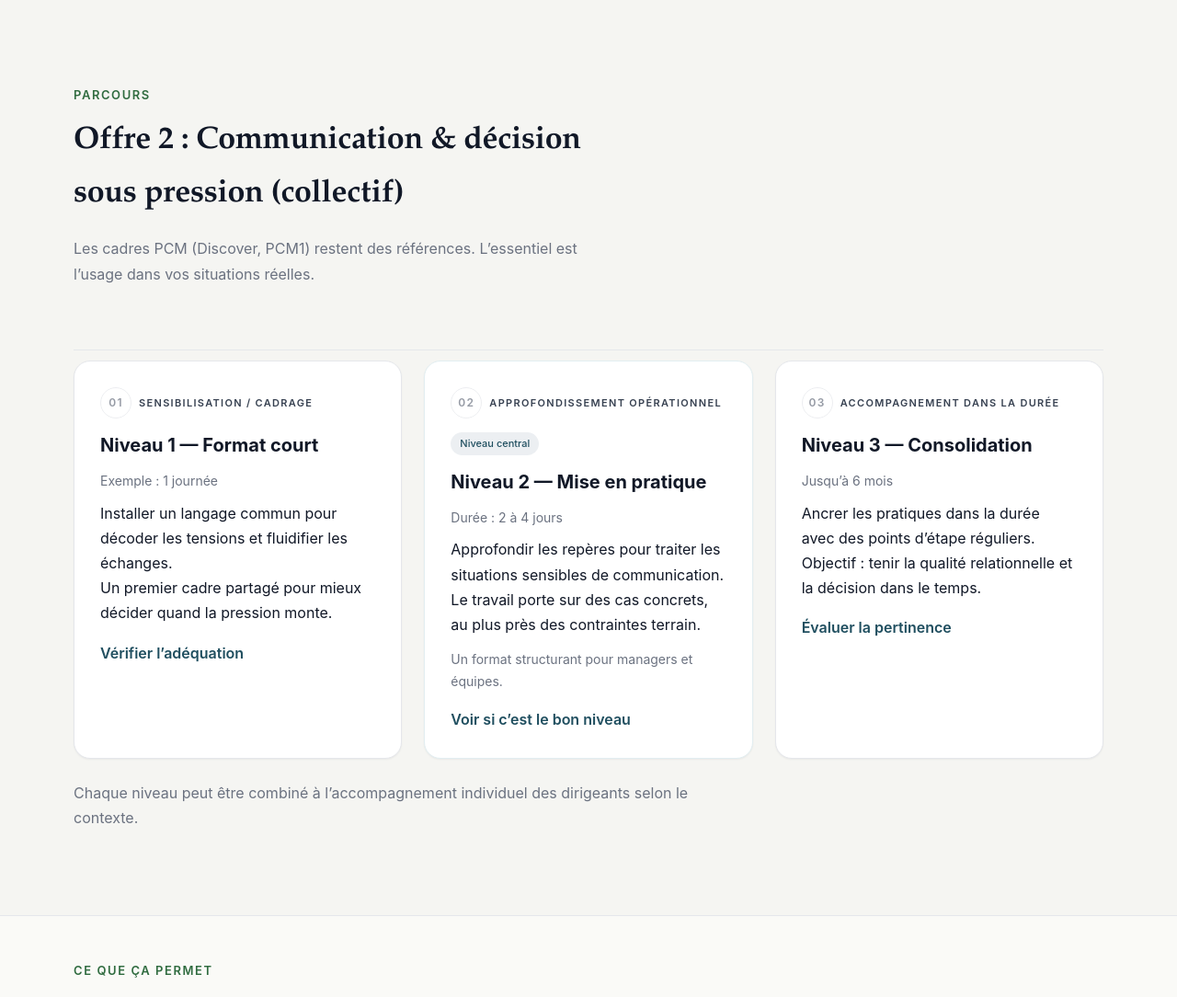
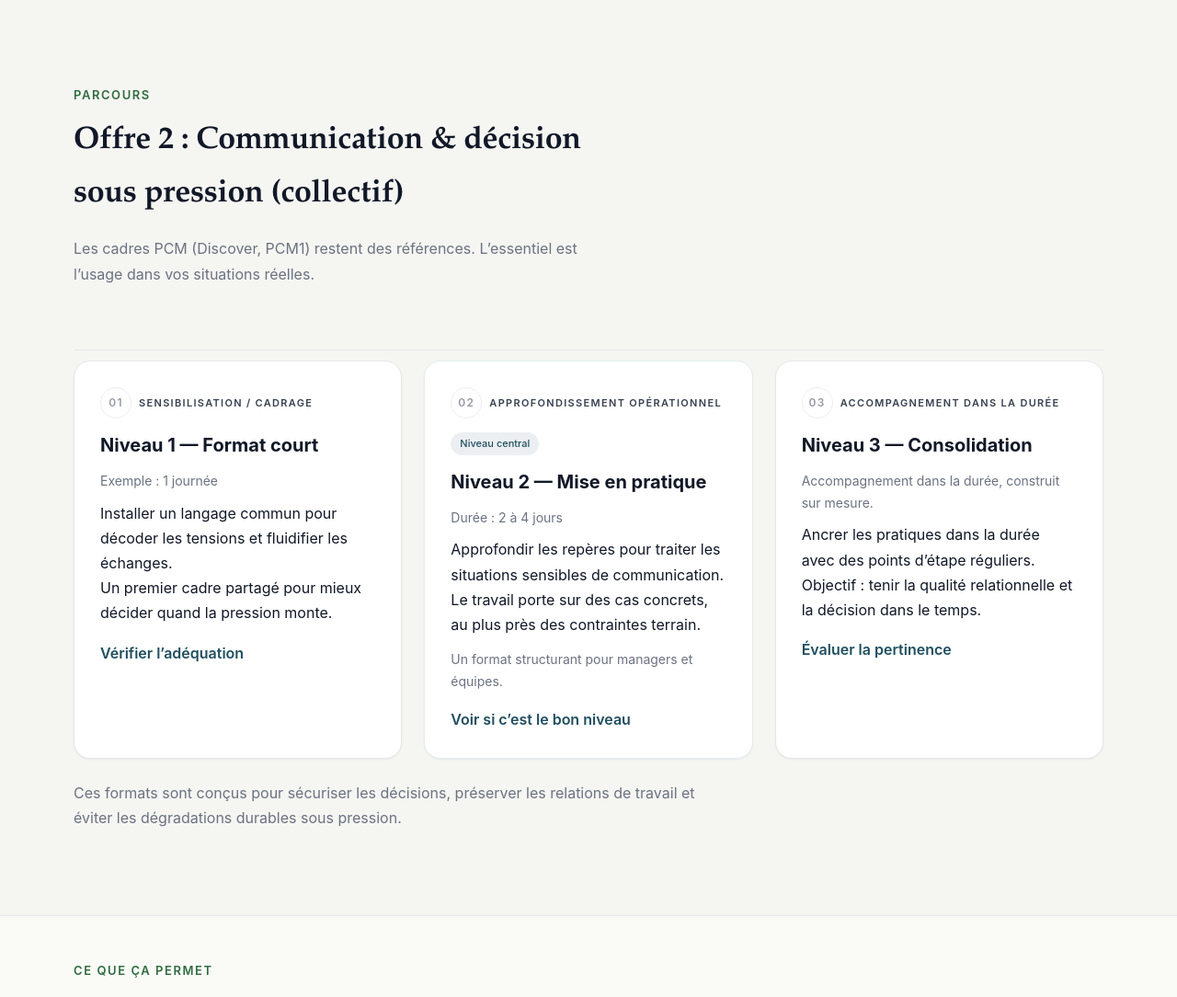
Before and after one commit to GLortet/gilleslortet, a Flask app: page /pcm in a window 1280 px wide. Shown: the part 1964-3048 px from the top of the page at 92% size. Run offline with Flask 3, Linux system fonts and the light colour scheme.

Commit message:
Update PCM HTML content for clarity and detail

```diff
--- a/templates/pcm.html
+++ b/templates/pcm.html
@@ -143,13 +143,13 @@
                     <span class="pcm-format-step-label">Accompagnement dans la durée</span>
                 </div>
                 <h3>Niveau 3 — Consolidation</h3>
-                <p class="card-meta">Jusqu’à 6 mois</p>
+                <p class="card-meta">Accompagnement dans la durée, construit sur mesure.</p>
                 <p>Ancrer les pratiques dans la durée avec des points d’étape réguliers.</p>
                 <p>Objectif : tenir la qualité relationnelle et la décision dans le temps.</p>
                 <a class="text-link" href="{{ url_for('contact') }}">Évaluer la pertinence</a>
             </article>
         </div>
-        <p class="pcm-format-note">Chaque niveau peut être combiné à l’accompagnement individuel des dirigeants selon le contexte.</p>
+        <p class="pcm-format-note">Ces formats sont conçus pour sécuriser les décisions, préserver les relations de travail et éviter les dégradations durables sous pression.</p>
     </div>
 </section>
 
```
